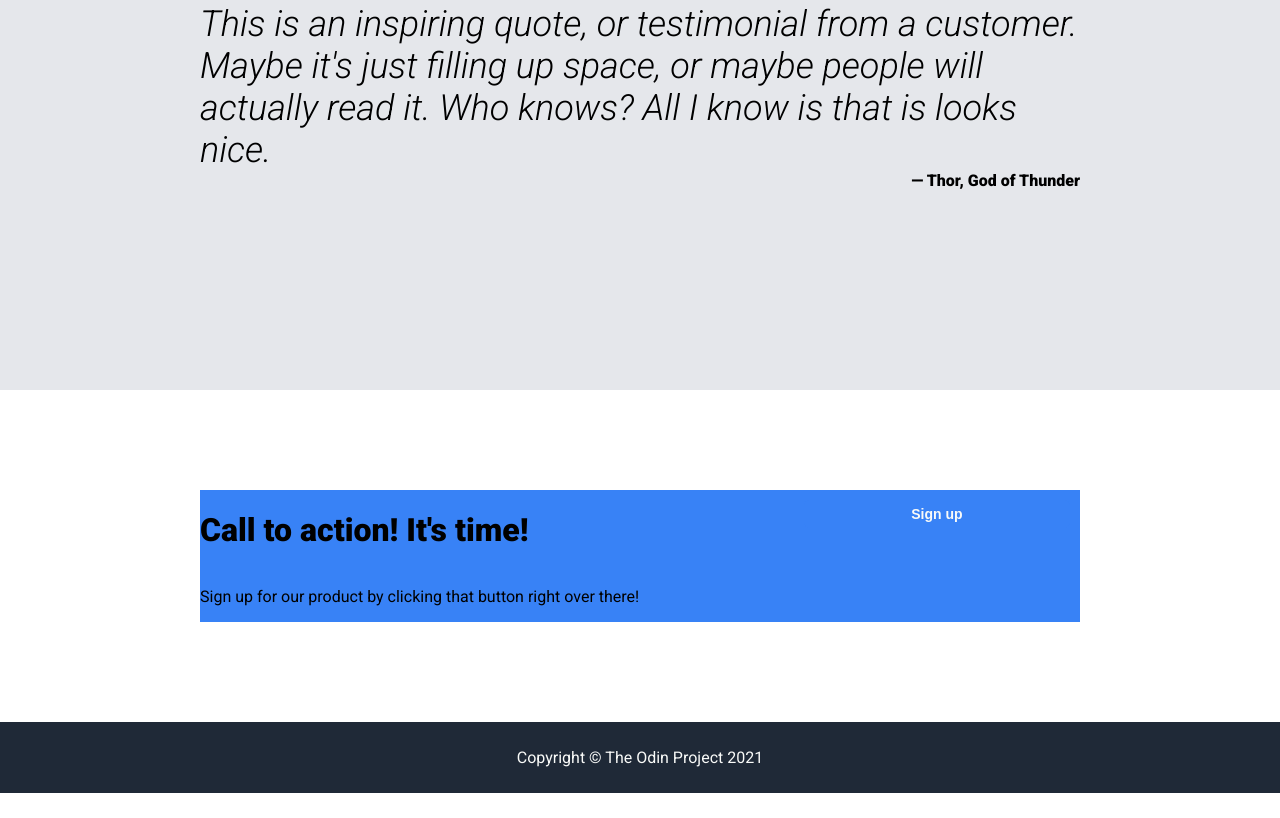
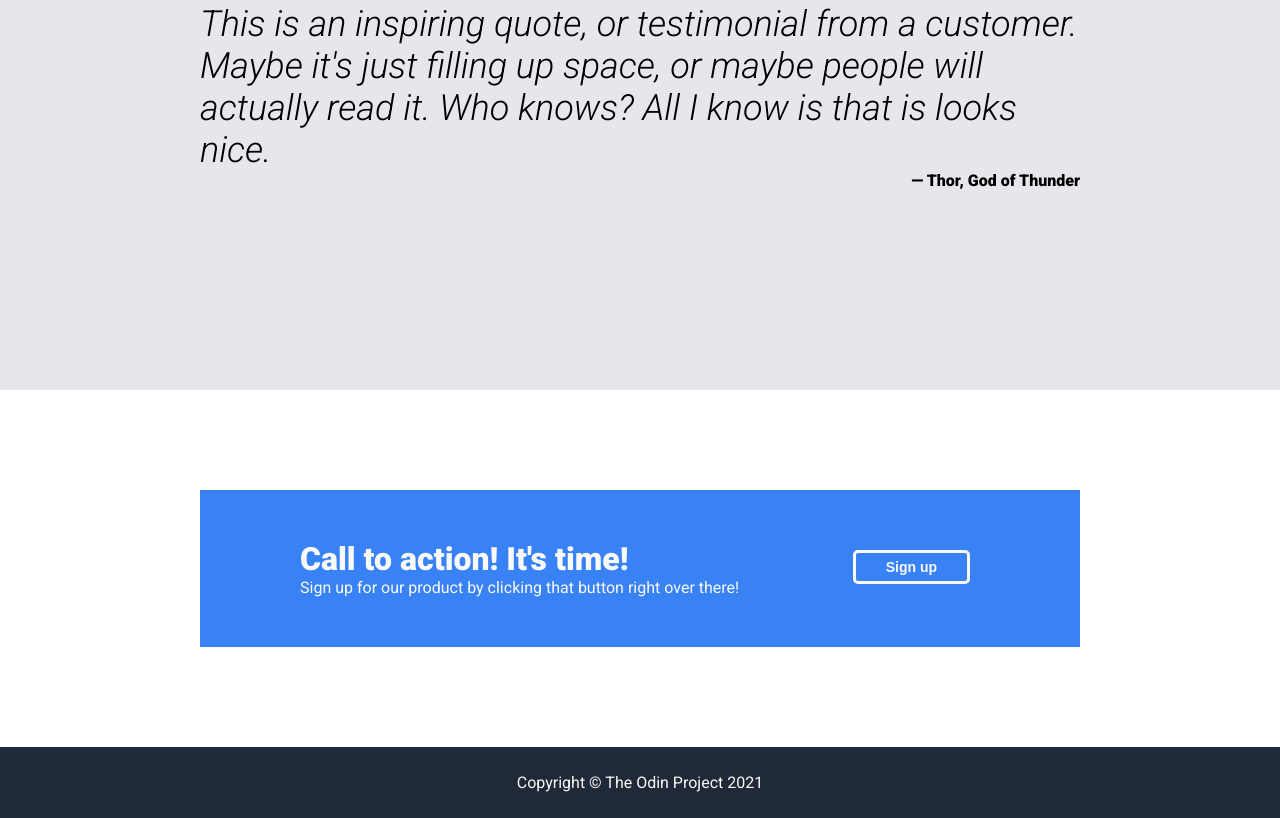
Before and after one commit to Chris-Ever/landing-page, a plain HTML site: page index.html in a window 1280 px wide. Shown: the part 1182-2000 px from the top of the page. Before the commit the page ends 1975 px from the top, so only its background shows below. Drawn offline with Linux system fonts and the light colour scheme.

Commit message:
Adjust styling for sections 3 and 4.

```diff
--- a/index.html
+++ b/index.html
@@ -65,8 +65,10 @@
 
     <div class="section-4">
       <div class ="signup">
-        <h1>Call to action! It's time!</h1>
-        <p>Sign up for our product by clicking that button right over there!</p>
+        <div class ="textbox">
+          <h1>Call to action! It's time!</h1>
+          <p>Sign up for our product by clicking that button right over there!</p>
+        </div>
         <button>Sign up</button>
       </div>
     </div>
--- a/style.css
+++ b/style.css
@@ -56,10 +56,7 @@ a {
 .hero-text {
   color: #e5e7eb;
   font-size: 18px;
-<<<<<<< HEAD
   font-weight: 300;
-=======
->>>>>>> e61ea4d1943c68998cf6d532b8c57aeed35545ef
 }
 
 button {
@@ -71,6 +68,7 @@ button {
   margin: 10px;
   border: none;
   border-radius: 5px;
+  align-self: flex-start;
 }
 
 .right {
@@ -144,13 +142,29 @@ button {
   background: white;
   display: flex;
   flex-direction: column;
+  color: #f9faf8;
+}
+
+.signup button {
+  border: solid #f9faf8;
+
 }
 
 .signup {
   display: flex;
   flex: 1;
-  flex-flow: column wrap;
+  justify-content: space-between;
+  align-items: space-between;
   background: #3882f6;
+  padding: 50px 100px;
   height: 150px;
   margin: 100px 200px;
 }
+
+.signup h1 {
+  margin: 0px;
+}
+
+.signup p {
+  margin: 0;
+}
```
